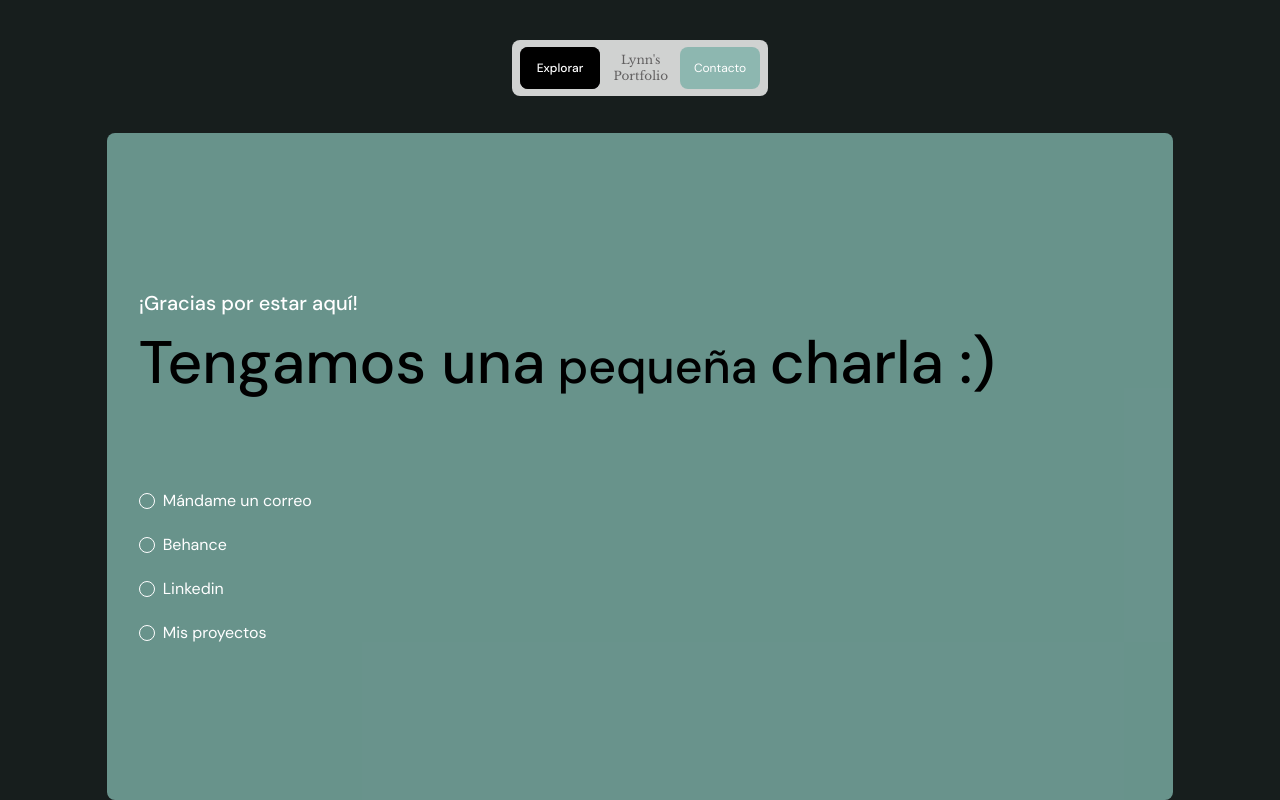
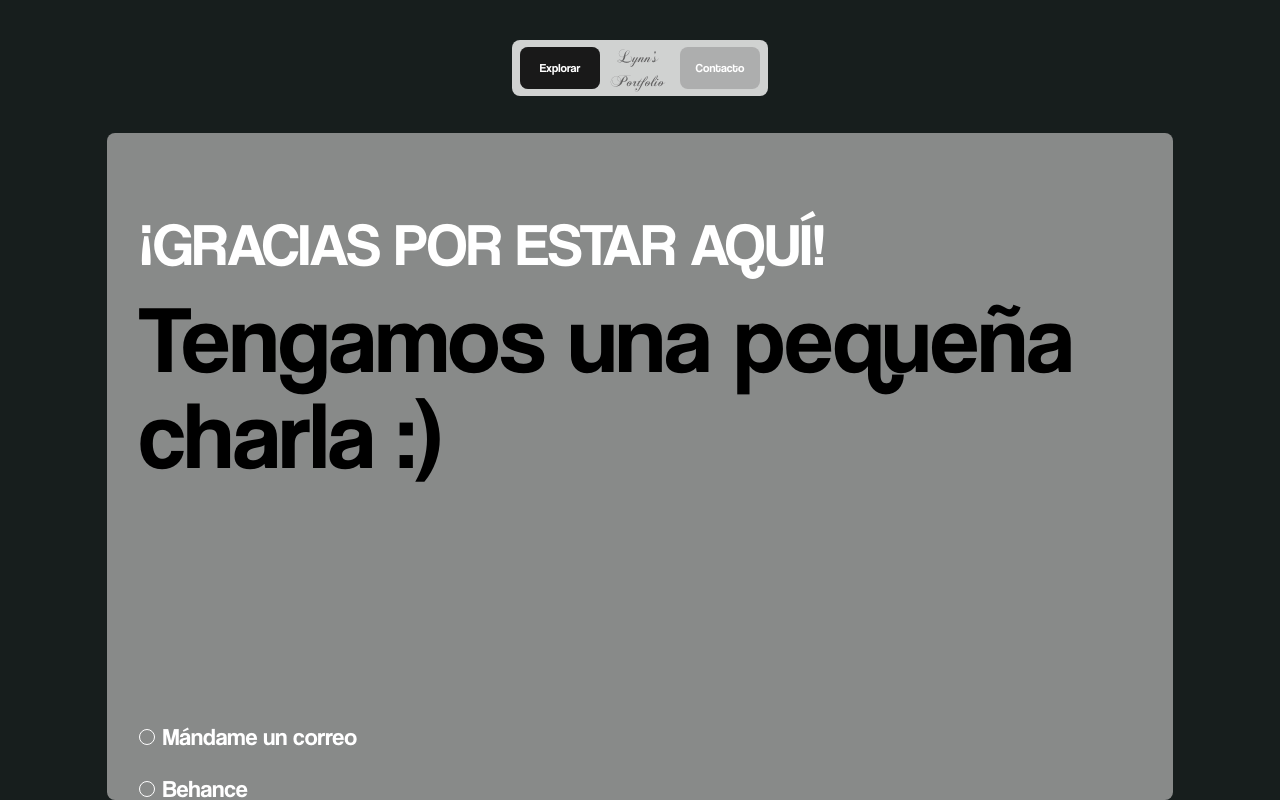
Before and after one commit to isromero/lynn_portfolio, a Next.js app: page /proyectos in a window 1280 px wide. Both pictures are taken after a click on the button "Contacto". Shown: the top 800 px of the page. Built offline with nearby package versions, Linux system fonts and the light colour scheme.

Commit message:
Update home + Header nav + All converted to grayscale

```diff
--- a/src/components/HeaderNav/HeaderNav.tsx
+++ b/src/components/HeaderNav/HeaderNav.tsx
@@ -1,8 +1,9 @@
 "use client";
 
-import Link from 'next/link';
-import '@styles/globals.css';
-import { useHeaderNav } from '@/context/HeaderNavContext';
+import Link from "next/link";
+import "@styles/globals.css";
+import { useHeaderNav } from "@/context/HeaderNavContext";
+import { useEffect } from "react";
 
 type Props = {
   fixedTop?: boolean;
@@ -17,18 +18,38 @@ type HeaderContextValues = {
   handleContact: () => void;
 };
 
-const HeaderNav = ({ fixedTop = false }: Props)  => {
-  const { aboutMe, setAboutMe, contact, setContact, handleAboutMe, handleContact } = useHeaderNav() as HeaderContextValues;
+const HeaderNav = ({ fixedTop = false }: Props) => {
+  const {
+    aboutMe,
+    setAboutMe,
+    contact,
+    setContact,
+    handleAboutMe,
+    handleContact,
+  } = useHeaderNav() as HeaderContextValues;
 
-  const headerPositionClass = aboutMe ? 'top-20 -translate-y-1/4' : (fixedTop ? 'top-10' : (!contact ? 'top-2/4 -translate-y-2/4' : 'top-20'));
-  const aboutMeSectionClass = aboutMe ? 'h-auto opacity-100 visible' : 'opacity-0 invisible h-0';
+  const headerPositionClass = aboutMe
+    ? "top-20 -translate-y-1/4"
+    : fixedTop
+    ? "top-10"
+    : !contact
+    ? "top-2/4 -translate-y-2/4"
+    : "top-20";
+  const aboutMeSectionClass = aboutMe
+    ? "h-auto opacity-100 visible"
+    : "opacity-0 invisible h-0";
 
+  useEffect(() => {
+    setContact(false);
+  }, []);
 
   return (
     <>
-      <header className={`fixed z-50 text-center self-center bg-white/80 rounded-lg px-2 py-[7px] flex gap-x-4 items-center h-12 md:h-14 transition-all duration-[900ms] ${headerPositionClass}`}>
+      <header
+        className={`font-coolvetica grayscale fixed z-50 text-center self-center bg-white/80 rounded-lg px-2 py-[7px] flex gap-x-4 items-center h-12 md:h-14 transition-all duration-[900ms] ${headerPositionClass}`}
+      >
         <div className="w-32 md:w-36 relative flex gap-x-4 h-full">
-          <div className="w-16 md:w-20 hover:w-full bg-black hover:bg-black rounded-lg text-[0.5rem] md:text-xs flex justify-center items-center transition-width h-full font-medium">
+          <div className="w-16 md:w-20 hover:w-full bg-black/40 hover:bg-black rounded-lg text-[0.5rem] md:text-xs flex justify-center items-center transition-width h-full">
             <button
               type="button"
               className="bg-black/80 w-16 md:w-20 h-full hover:opacity-0 hover:invisible rounded-lg"
@@ -36,11 +57,18 @@ const HeaderNav = ({ fixedTop = false }: Props)  => {
               Explorar
             </button>
             <nav className="bg-black transition-width-opacity w-16 md:w-20 hover:w-full opacity-0 hover:opacity-100 hover:visible absolute inset-0 hover:z-20 h-full flex items-center justify-center rounded-lg">
-              <Link href="/proyectos" className="w-full h-full justify-center flex items-center hover:text-white/80"
-                onClick={() => setAboutMe(false)}>
+              <Link
+                href="/proyectos"
+                className="w-full h-full justify-center flex items-center hover:text-white/80"
+                onClick={() => {
+                  setAboutMe(false);
+                  setContact(false);
+                }}
+              >
                 Proyectos
               </Link>
-              <Link href={'/'}
+              <Link
+                href={"/"}
                 className="w-full h-full justify-center flex items-center hover:text-white/80"
                 onClick={handleAboutMe}
               >
@@ -48,34 +76,60 @@ const HeaderNav = ({ fixedTop = false }: Props)  => {
               </Link>
             </nav>
           </div>
-          <Link href={'/'} className='text-xs md:text-xs text-[#616060] font-libre-baskerville absolute right-[-4px] top-[0.3rem] bottom-0 md:mt-0 leading-none'
-          onClick={() => {
-            setAboutMe(false);
-            setContact(false);
-          }}>
-            Lynn&apos;s<br />Portfolio
+          <Link
+            href={"/"}
+            className="font-chopin text-md md:text-base text-[#616060] absolute right-[-1px] top-[-2px] bottom-0 md:mt-0 leading-none"
+            onClick={() => {
+              setAboutMe(false);
+              setContact(false);
+            }}
+          >
+            Lynn&apos;s
+            <br />
+            Portfolio
           </Link>
         </div>
         <button
           type="button"
-          className="bg-blue-green/80 hover:bg-blue-green h-full w-16 md:w-20 rounded-lg text-[0.5rem] md:text-xs" onClick={handleContact}
+          className="bg-blue-green/80 hover:bg-blue-green h-full w-16 md:w-20 rounded-lg text-[0.5rem] md:text-xs"
+          onClick={handleContact}
         >
           Contacto
         </button>
       </header>
       {/* ABOUT ME */}
-      <div className={`flex flex-col gap-y-10 items-center justify-center z-10 top-2/4 w-5/6 lg:w-3/6 h-0 transition-opacity duration-500 absolute -translate-y-2/4 ${aboutMeSectionClass}`}>
-        <section className={`bg-white/90 text-[#616060] gap-y-10 rounded-lg px-8 md:px-16 lg:px-20 xl:px-24 py-6 md:py-12 lg:py-16 xl:py-20`}>
-          <h2 className='text-2xl md:text-3xl lg:text-4xl xl:text-5xl font-libre-baskerville mb-3'>Sobre mí</h2>
-          <p className='text-xs md:text-sm lg:text-base xl:text-lg'>¡Hola! Mi nombre es Lynn, y soy diseñadora gráfica con un favoritismo por el branding.</p>
+      <div
+        className={`font-coolvetica flex flex-col gap-y-10 items-center justify-center z-10 top-2/4 w-5/6 lg:w-3/6 h-0 transition-opacity duration-500 absolute -translate-y-2/4 ${aboutMeSectionClass}`}
+      >
+        <section
+          className={`bg-white/90 text-[#616060] gap-y-10 rounded-lg px-8 md:px-16 lg:px-20 xl:px-24 py-6 md:py-12 lg:py-16 xl:py-20`}
+        >
+          <h2 className="text-[3rem] md:text-[4rem] lg:text-[5rem] xl:text-[6rem] font-chopin mb-3">
+            Sobre mí
+          </h2>
+          <p className="text-xs md:text-sm lg:text-base xl:text-lg">
+            ¡Hola! Mi nombre es Lynn, y soy diseñadora gráfica con un
+            favoritismo por el branding.
+          </p>
           <br />
-          <p className='text-xs md:text-sm lg:text-base xl:text-lg'>Estoy graduada en Marketing y Publicidad, pero mi pasión ha sido desde siempre crear y explotar al máximo mi creatividad, por ello, en este portfolio te presento mis proyectos, reales y ficticios. Me gusta salir de mi zona de confort y poder dar mi máximo en cada situación que se me presenta.</p>
+          <p className="text-xs md:text-sm lg:text-base xl:text-lg">
+            Estoy graduada en Marketing y Publicidad, pero mi pasión ha sido
+            desde siempre crear y explotar al máximo mi creatividad, por ello,
+            en este portfolio te presento mis proyectos, reales y ficticios. Me
+            gusta salir de mi zona de confort y poder dar mi máximo en cada
+            situación que se me presenta.
+          </p>
           <br />
-          <p className='text-xs md:text-sm lg:text-base xl:text-lg'>Me considero alguien muy perfeccionista, resolutiva y ambiciosa.</p>
+          <p className="text-xs md:text-sm lg:text-base xl:text-lg">
+            Me considero alguien muy perfeccionista, resolutiva y ambiciosa.
+          </p>
           <br />
-          <p className='text-xs md:text-sm lg:text-base xl:text-lg'>Ah, y también me considero buena cocinera y una chica muy amable, por comentar sobre mí brevemente :).</p>
+          <p className="text-xs md:text-sm lg:text-base xl:text-lg">
+            Ah, y también me considero buena cocinera y una chica muy amable,
+            por comentar sobre mí brevemente :).
+          </p>
         </section>
-        <Link href={'/proyectos'}>
+        <Link href={"/proyectos"}>
           <button
             type="button"
             className="bg-white/80 hover:bg-white text-black px-11 py-2 rounded-lg text-[0.5rem] md:text-xs lg:text-sm xl:text-lg"
@@ -86,34 +140,67 @@ const HeaderNav = ({ fixedTop = false }: Props)  => {
         </Link>
       </div>
       {/* CONTACT */}
-      <div className={`bg-blue-black fixed left-0 right-0 bottom-0 w-full transition-all duration-500 z-30 overflow-hidden ${!contact ? 'h-0' : 'h-screen'}`} onClick={handleContact}>
-      </div>
-      <section className={`bg-blue-green/80 z-40 rounded-lg fixed bottom-0 left-0 right-0 mx-auto transition-all duration-[600ms] w-5/6 flex flex-col px-8 justify-center ${!contact ? 'h-0' : 'h-5/6'}`}>
-        <div className={`transition-all duration-500 overflow-hidden ${!contact ? 'invisible opacity-0 h-0' : 'visible opacity-100 h-auto'} max-w-[16ch] sm:max-w-full`}>
-          <p className='text-base md:text-lg xl:text-xl 2xl:text-2xl font-medium'>¡Gracias por estar aquí!</p>
-          <p className='text-3xl md:text-4xl lg:text-5l xl:text-6xl text-black font-medium mt-4'>
-            Tengamos una
-            <span className='text-2xl md:text-3xl lg:text-4xl xl:text-5xl'> pequeña </span>
-          charla :)</p>
-          <div className='flex items-center mt-12 md:mt-24 gap-x-2'>
-            <div className='border border-solid border-white rounded-full w-2 lg:w-3 xl:w-4 h-2 lg:h-3 xl:h-4'>
-            </div>
-            <Link href="mailto:itslynnbs@gmail.com" className='text-xs lg:text-sm xl:text-base hover:underline' target='_blank'>Mándame un correo</Link>
+      <div
+        className={`bg-blue-black fixed left-0 right-0 bottom-0 w-full transition-all duration-500 z-30 overflow-hidden ${
+          !contact ? "h-0" : "h-screen"
+        }`}
+        onClick={handleContact}
+      ></div>
+      <section
+        className={`grayscale font-coolvetica bg-blue-green/80 z-40 rounded-lg fixed bottom-0 left-0 right-0 mx-auto transition-all duration-[600ms] w-5/6 flex flex-col px-8 ${
+          !contact ? "h-0" : "h-5/6"
+        }`}
+      >
+        <div
+          className={`transition-all duration-500 overflow-hidden ${
+            !contact ? "invisible opacity-0 h-0" : "visible opacity-100 h-auto"
+          } max-w-[30ch] xs:max-w-full`}
+        >
+          <p className="pt-20 text-4xl md:text-5xl xl:text-6xl 2xl:text-7xl font-medium">
+            ¡GRACIAS POR ESTAR AQUÍ!
+          </p>
+          <p className="text-5xl md:text-6xl lg:text-7l xl:text-8xl text-black font-medium mt-4">
+            Tengamos una pequeña charla :)
+          </p>
+          <div className="flex items-center mt-32 xs:mt-44 md:mt-60 gap-x-2">
+            <div className="border border-solid border-white rounded-full w-2 lg:w-3 xl:w-4 h-2 lg:h-3 xl:h-4"></div>
+            <Link
+              href="mailto:itslynnbs@gmail.com"
+              className="text-lg lg:text-xl xl:text-2xl hover:underline"
+              target="_blank"
+            >
+              Mándame un correo
+            </Link>
           </div>
-          <div className='flex items-center mt-5 gap-x-2'>
-            <div className='border border-solid border-white rounded-full w-2 lg:w-3 xl:w-4 h-2 lg:h-3 xl:h-4'>
-            </div>
-            <Link href="https://www.behance.net/rodalynbantilo/projects" className='text-xs lg:text-sm xl:text-base hover:underline' target='_blank'>Behance</Link>
+          <div className="flex items-center mt-5 gap-x-2">
+            <div className="border border-solid border-white rounded-full w-2 lg:w-3 xl:w-4 h-2 lg:h-3 xl:h-4"></div>
+            <Link
+              href="https://www.behance.net/rodalynbantilo/projects"
+              className="text-lg lg:text-xl xl:text-2xl hover:underline"
+              target="_blank"
+            >
+              Behance
+            </Link>
           </div>
-          <div className='flex items-center mt-5 gap-x-2'>
-            <div className='border border-solid border-white rounded-full w-2 lg:w-3 xl:w-4 h-2 lg:h-3 xl:h-4'>
-            </div>
-            <Link href="https://www.linkedin.com/in/rodalyn-b-29b72622b/" className='text-xs lg:text-sm xl:text-base hover:underline' target='_blank'>Linkedin</Link>
+          <div className="flex items-center mt-5 gap-x-2">
+            <div className="border border-solid border-white rounded-full w-2 lg:w-3 xl:w-4 h-2 lg:h-3 xl:h-4"></div>
+            <Link
+              href="https://www.linkedin.com/in/rodalyn-b-29b72622b/"
+              className="text-lg lg:text-xl xl:text-2xl hover:underline"
+              target="_blank"
+            >
+              LinkedIn
+            </Link>
           </div>
-          <div className='flex items-center mt-5 gap-x-2'>
-            <div className='border border-solid border-white rounded-full w-2 lg:w-3 xl:w-4 h-2 lg:h-3 xl:h-4'>
-            </div>
-            <Link href="/proyectos" className='text-xs lg:text-sm xl:text-base hover:underline'>Mis proyectos</Link>
+          <div className="flex items-center mt-5 gap-x-2">
+            <div className="border border-solid border-white rounded-full w-2 lg:w-3 xl:w-4 h-2 lg:h-3 xl:h-4"></div>
+            <Link
+              href="/proyectos"
+              className="text-lg lg:text-xl xl:text-2xl hover:underline"
+              onClick={() => setContact(false)}
+            >
+              Vuelve a mis proyectos
+            </Link>
           </div>
         </div>
       </section>
--- a/src/styles/globals.css
+++ b/src/styles/globals.css
@@ -1,4 +1,4 @@
-@import url('https://fonts.googleapis.com/css2?family=Libre+Baskerville:ital,wght@0,400;0,700;1,400&display=swap');
+@import url("https://fonts.googleapis.com/css2?family=Libre+Baskerville:ital,wght@0,400;0,700;1,400&display=swap");
 
 @tailwind base;
 @tailwind components;
@@ -10,6 +10,17 @@
 @media (prefers-color-scheme: dark) {
 }
 
+@font-face {
+  font-family: "Coolvetica";
+  src: url("/src/assets/fonts/Coolvetica.otf");
+  font-weight: normal;
+}
+
+@font-face {
+  font-family: "ChopinScript";
+  src: url("/src/assets/fonts/ChopinScript.otf");
+}
+
 body {
   @apply bg-blue-black text-white scroll-smooth h-full;
 }
@@ -19,11 +30,11 @@ img {
 }
 
 .background-video {
-  @apply object-cover w-full h-full;
+  @apply object-cover w-full h-full grayscale;
 }
 
 .font-libre-baskerville {
-  font-family: 'Libre Baskerville';
+  font-family: "Libre Baskerville";
 }
 
 .transition-width {
@@ -56,7 +67,7 @@ img {
 }
 
 .project-section img.project-img-half-width {
- @apply w-1/2;
+  @apply w-1/2;
 }
 
 .project-big-img {
--- a/tailwind.config.ts
+++ b/tailwind.config.ts
@@ -9,18 +9,22 @@ const config: Config = {
   theme: {
     extend: {
       colors: {
-        'blue-black': '#171E1D',
-        'blue-green': '#7EB1A8',
-      }
+        "blue-black": "#171E1D",
+        "blue-green": "#7EB1A8",
+      },
     },
     screens: {
-      xs: '475px',
-      sm: '640px',
-      md: '768px',
-      lg: '1024px',
-      xl: '1280px',
-      '2xl': '1536px',
-      '3xl': '1920px',
+      xs: "475px",
+      sm: "640px",
+      md: "768px",
+      lg: "1024px",
+      xl: "1280px",
+      "2xl": "1536px",
+      "3xl": "1920px",
+    },
+    fontFamily: {
+      coolvetica: ["Coolvetica"],
+      chopin: ["ChopinScript"],
     },
   },
   plugins: [],
```
Also changed, not shown: src/app/layout.tsx (+6 -7 lines), src/assets/fonts/ChopinScript.otf (added), src/assets/fonts/Coolvetica.otf (added).
